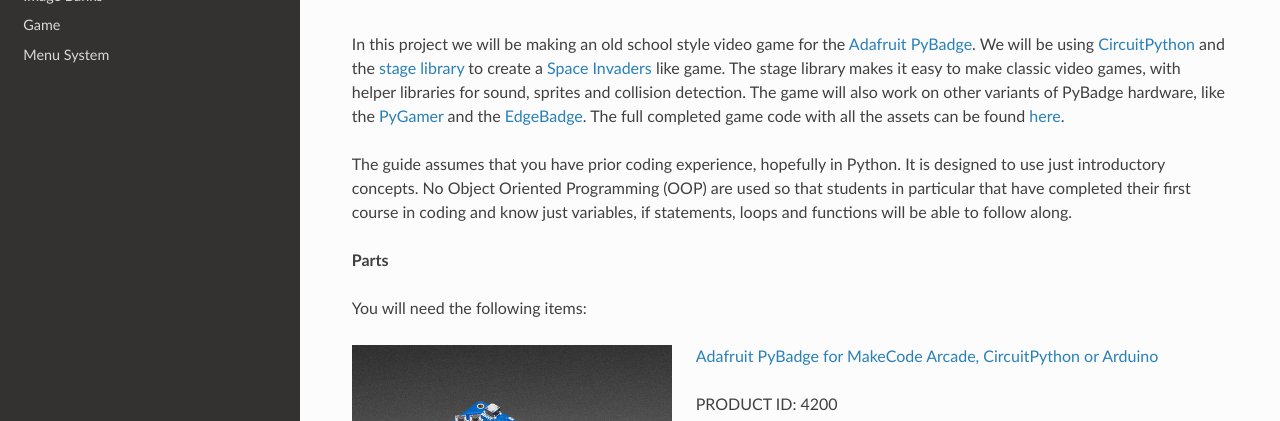
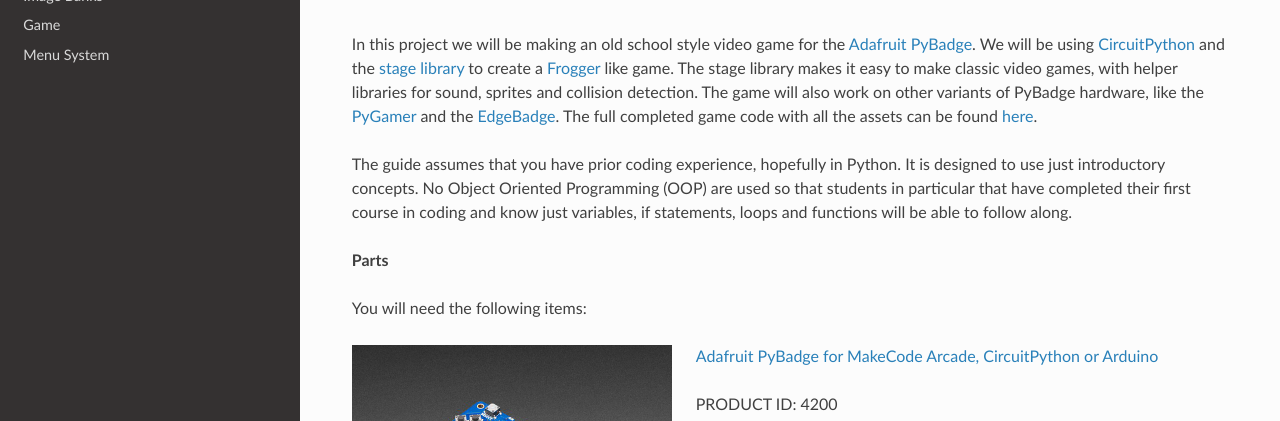
Before and after one commit to MotherTeresaHS/ICS3U-2019-Group5, a Sphinx documentation site: the page built from docs/index.rst, in a window 1280 px wide and 900 px high, cut to the strip 479-900 px from the top of the window. Built offline with Sphinx 7.4.7 and the Read the Docs theme 2.0.0, drawn with Linux system fonts in a browser that asks for light colours.

Commit message:
Update index.rst

```diff
--- a/docs/index.rst
+++ b/docs/index.rst
@@ -5,11 +5,11 @@
 .. raw:: html
 
   <div style="text-align: center; margin-bottom: 2em;">
-    <iframe width="560" height="315" src="https://www.youtube.com/embed/PpzAbdmxzPU?rel=0" frameborder="0" allow="autoplay; encrypted-media" allowfullscreen>
+    <iframe width="560" height="315" src="https://www.youtube.com/watch?v=l9fO-YuWPSk" frameborder="0" allow="autoplay; encrypted-media" allowfullscreen>
     </iframe>
   </div>
 
-In this project we will be making an old school style video game for the `Adafruit PyBadge <https://www.adafruit.com/product/4200>`_. We will be using `CircuitPython <https://circuitpython.org>`_ and the `stage library <https://learn.adafruit.com/circuitpython-stage-game-library>`_ to create a `Space Invaders <https://en.wikipedia.org/wiki/Space_Invaders>`_ like game. The stage library makes it easy to make classic video games, with helper libraries for sound, sprites and collision detection. The game will also work on other variants of PyBadge hardware, like the `PyGamer <https://www.adafruit.com/product/4242>`_ and the `EdgeBadge <https://www.adafruit.com/product/4400>`_. The full completed game code with all the assets can be found `here <https://github.com/MotherTeresaHS/ICS3U-2019-Group0>`_.
+In this project we will be making an old school style video game for the `Adafruit PyBadge <https://www.adafruit.com/product/4200>`_. We will be using `CircuitPython <https://circuitpython.org>`_ and the `stage library <https://learn.adafruit.com/circuitpython-stage-game-library>`_ to create a `Frogger <https://en.wikipedia.org/wiki/Frogger>`_ like game. The stage library makes it easy to make classic video games, with helper libraries for sound, sprites and collision detection. The game will also work on other variants of PyBadge hardware, like the `PyGamer <https://www.adafruit.com/product/4242>`_ and the `EdgeBadge <https://www.adafruit.com/product/4400>`_. The full completed game code with all the assets can be found `here <https://github.com/MotherTeresaHS/ICS3U-2019-Group0>`_.
 
 The guide assumes that you have prior coding experience, hopefully in Python. It is designed to use just introductory concepts. No Object Oriented Programming (OOP) are used so that students in particular that have completed their first course in coding and know just variables, if statements, loops and functions will be able to follow along.
 
```
